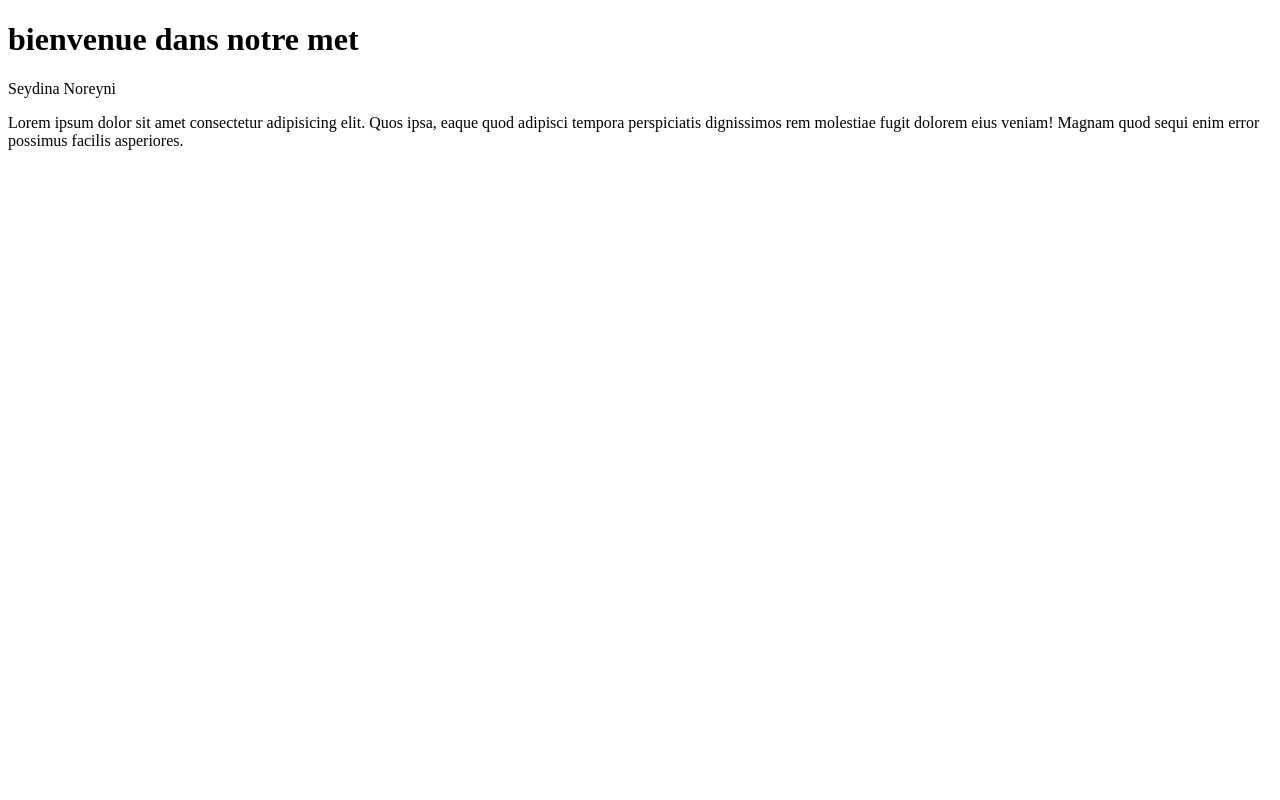
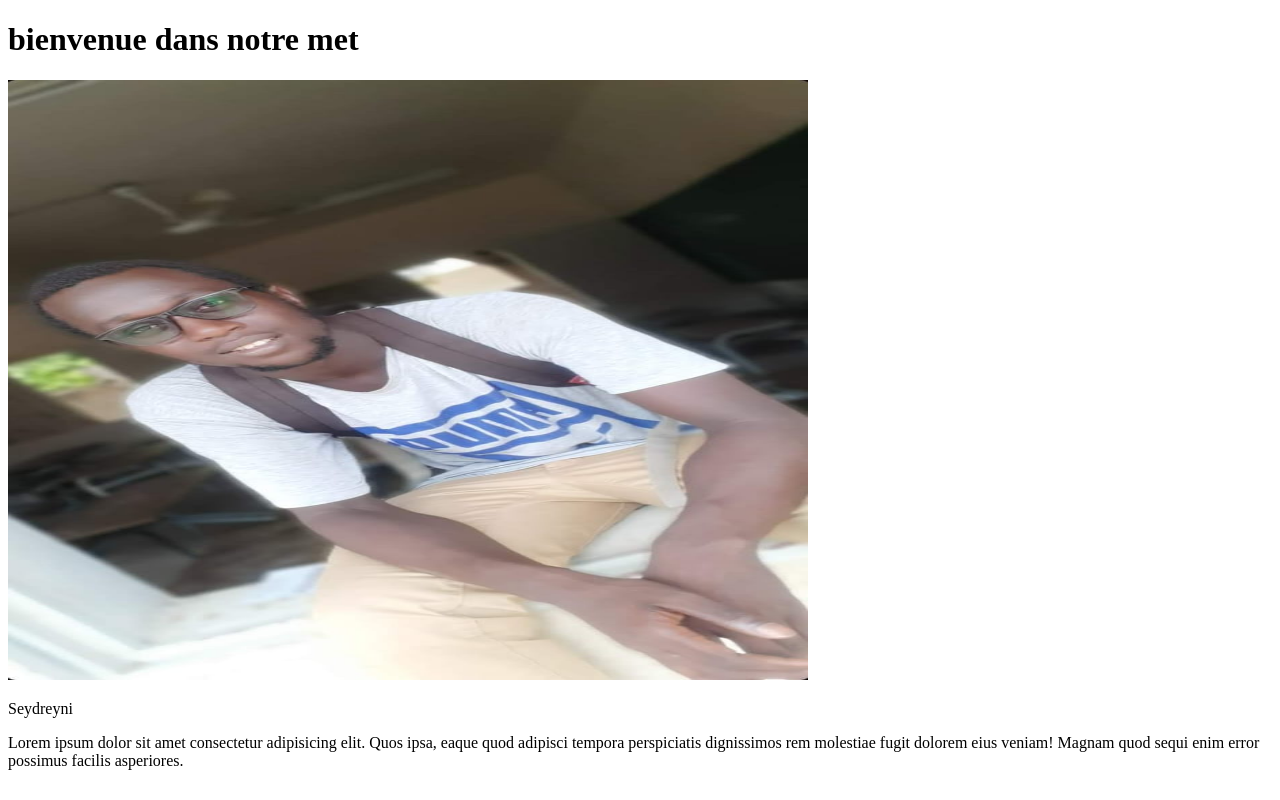
Before and after one commit to abdulaziz55995/Abdulaziz55995.github.io, a plain HTML site: page index.html in a window 1280 px wide. Drawn offline with Linux system fonts and the light colour scheme.

Commit message:
Update index.html

```diff
--- a/index.html
+++ b/index.html
@@ -7,7 +7,8 @@
 </head>
 <body>
   <h1>bienvenue dans notre met</h1>
- <p> Seydina Noreyni</p>
+  <img src="image/WhatsApp Image 2025-05-20 at 19.19.43.jpeg" alt="image de abdoul aziz jallo" width="800" height="600">
+ <p> Seydreyni</p>
   <p>Lorem ipsum dolor sit amet consectetur adipisicing elit. Quos ipsa, eaque quod adipisci tempora perspiciatis dignissimos rem molestiae fugit dolorem eius veniam! Magnam quod sequi enim error possimus facilis asperiores.</p>
 </body>
 </html>
```
